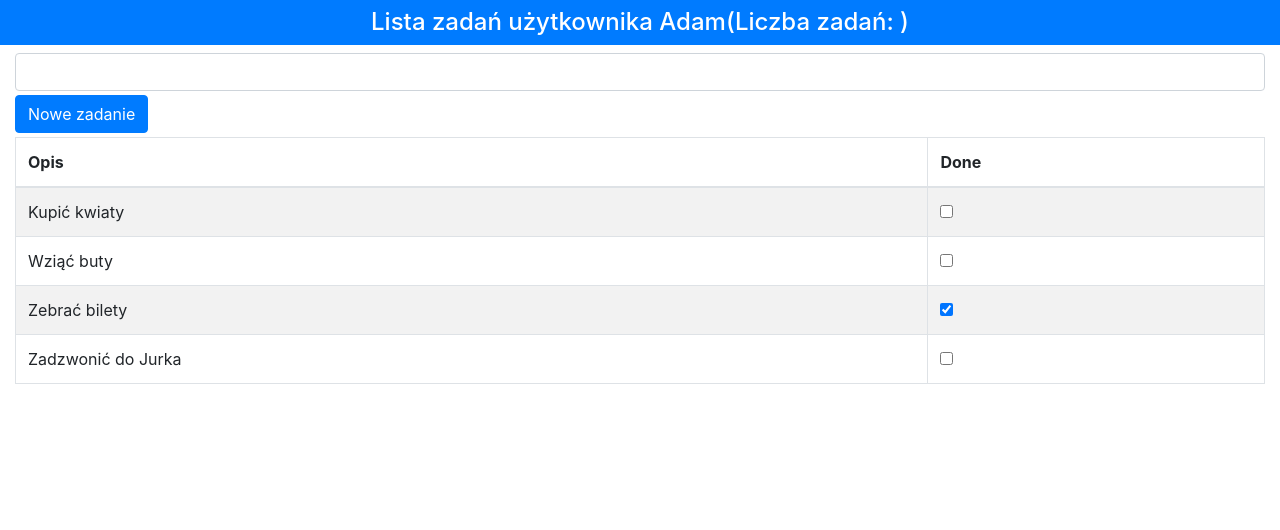
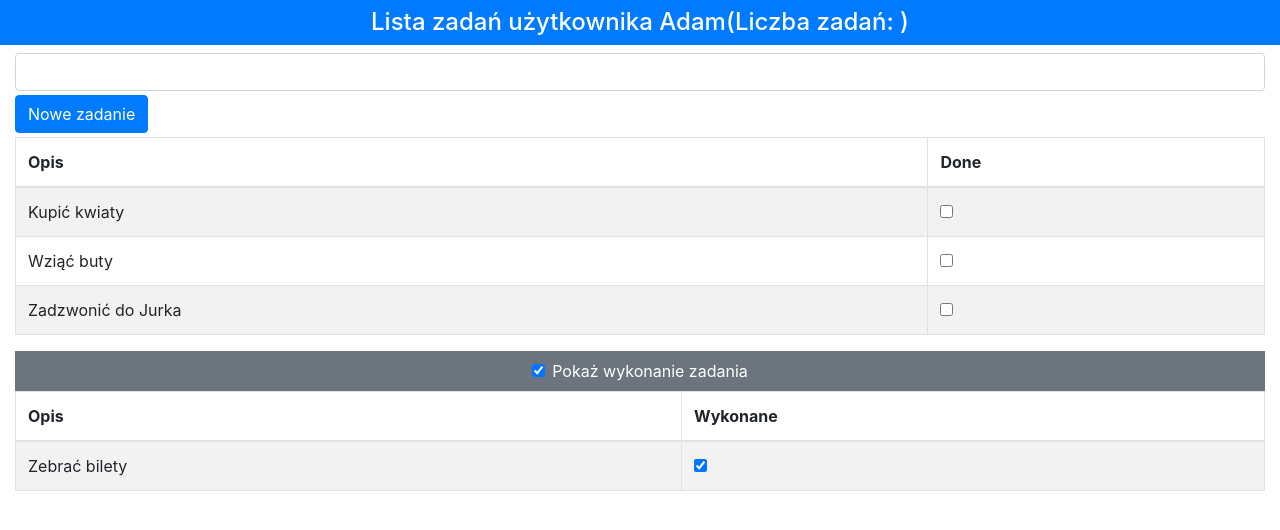
Before and after one commit to gbonar/reactLearn, a React (Create React App) app in the folder zadania2/: page / in a window 1280 px wide. Shown: the top 530 px of the page. Built offline with nearby package versions, Linux system fonts and the light colour scheme.

Commit message:
Rozdział 1. Twoja pierwsza aplikacja Reacta 21 - skonczony

```diff
--- a/zadania2/src/App.js
+++ b/zadania2/src/App.js
@@ -2,6 +2,7 @@
 import { TodoBanner } from "./TodoBanner";
 import { TodoCreator } from "./TodoCreator";
 import { TodoRow } from "./TodoRow";
+import { VisibilityControl } from "./VisibilityControl";
 
 export default class App extends Component {
 
@@ -13,7 +14,7 @@
       { action: "Wziąć buty", done: false },
       { action: "Zebrać bilety", done: true },
       { action: "Zadzwonić do Jurka", done: false }],
-      //newItemText: ""
+      showCompleted: true
     }
   }
 
@@ -31,7 +32,7 @@
     if (!this.state.todoItems.find(item => item.action === task)) {
       this.setState({
         todoItems: [...this.state.todoItems, { action: task, done: false }]
-      });
+      }, () => localStorage.setItem("todos", JSON.stringify(this.state)) );
     }
   }
 
@@ -40,9 +41,24 @@
       this.state.todoItems.map(item => item.action === todo.action ? { ...item, done: !item.done } : item)
   });
 
-  todoTableRows = () => this.state.todoItems.map(item =>
-    <TodoRow key={item.action} item={item} callback={this.toggleTodo} />)
+  todoTableRows = (doneValue) => this.state.todoItems
+    .filter(item => item.done === doneValue).map(item =>
+        <TodoRow key={item.action} item={item} callback={this.toggleTodo}/>)
 
+
+        componentDidMount = () => {
+          let data = localStorage.getItem("todos");
+          this.setState(data != null
+          ? JSON.parse(data)
+          : {
+          userName: "Adam",
+          todoItems: [{ action: "Kupić kwiaty", done: false },
+          { action: "Wziąć buty", done: false },
+{ action: "Zebrać bilety", done: true },
+{ action: "Zadzwonić do Jurka", done: false }],
+showCompleted: true
+});
+}
 
   render = () =>
     <div>
@@ -53,8 +69,21 @@
           <thead>
             <tr><th>Opis</th><th>Done</th></tr>
           </thead>
-          <tbody>{this.todoTableRows()}</tbody>
+          <tbody>{this.todoTableRows(false)}</tbody>
         </table>
+        <div className="bg-secondary text-white text-center p-2">
+          <VisibilityControl description="wykonanie zadania" isChecked={this.state.showCompleted} callback={(checked) => this.setState({showCompleted: checked})}/>
+        </div>
+
+        {this.state.showCompleted &&
+          <table className="table table-striped table-bordered">
+              <thead>
+              <tr><th>Opis</th><th>Wykonane</th></tr>
+              </thead>
+              <tbody>{this.todoTableRows(true)}</tbody>
+          </table>
+        }
+
       </div>
     </div>
 }
--- /dev/null
+++ b/zadania2/src/VisibilityControl.js
@@ -0,0 +1,13 @@
+import React, { Component } from 'react'
+
+export class VisibilityControl extends Component {
+
+    render = () =>
+    <div className="form-check">
+        <input className="form-check-input" type="checkbox" checked={this.props.isChecked} onChange={(e) => this.props.callback(e.target.checked)}></input>
+
+        <label className="form-check-label">
+            Pokaż {this.props.description}
+        </label>
+    </div>
+}
```
